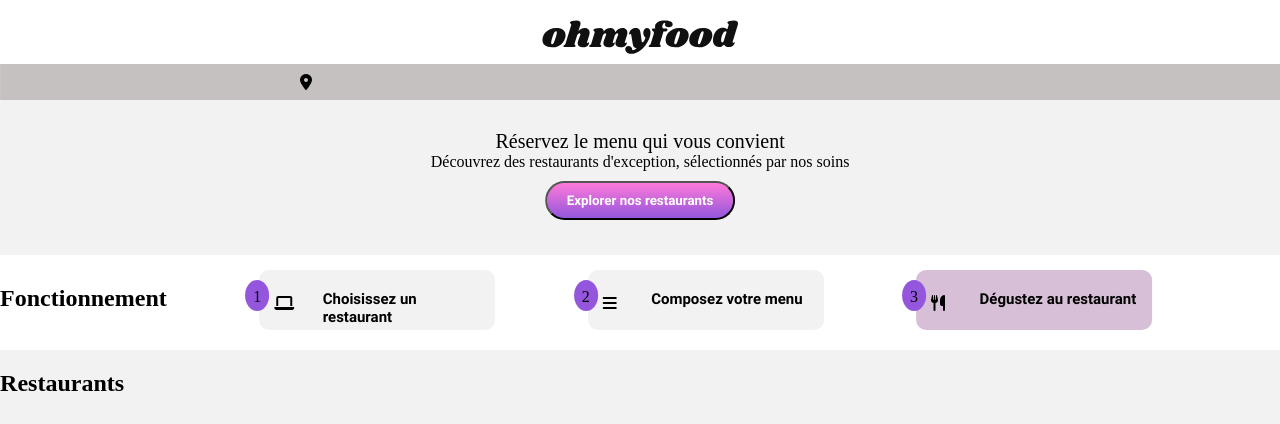
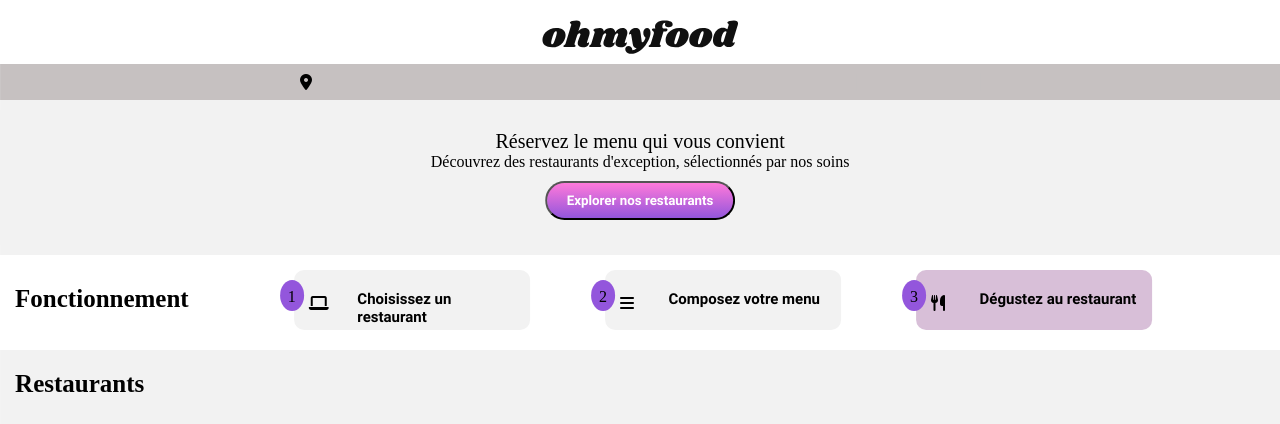
Before and after one commit to Jedusor2021/DepartoutEmma_3_15062021, a website: page index.html in a window 1280 px wide. Shown: the top 424 px of the page. Drawn offline with Linux system fonts and the light colour scheme; grey boxes are pictures that could not be loaded; a web font is replaced by a local one.

Commit message:
"correction"

```diff
--- a/Composants/_title.scss
+++ b/Composants/_title.scss
@@ -57,7 +57,7 @@
 	font-size: 25px;
 }
 
-.h2
+h2
 {
 	font-family:'Shrikhand';
 	font-size: 25px;
```
Also changed, not shown: public/css/style.css.
